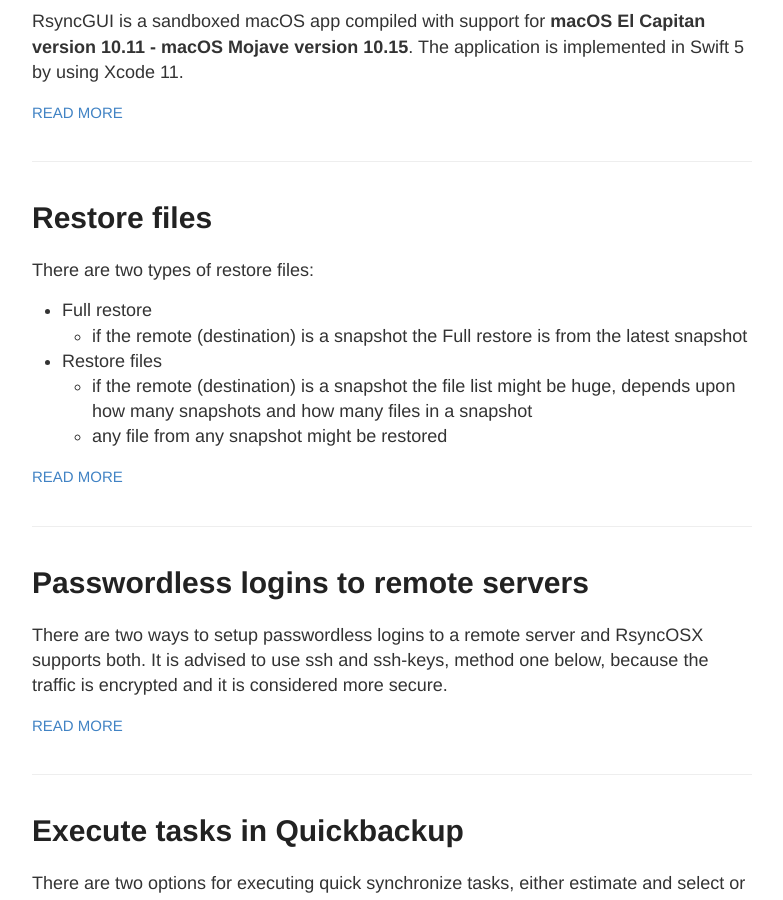
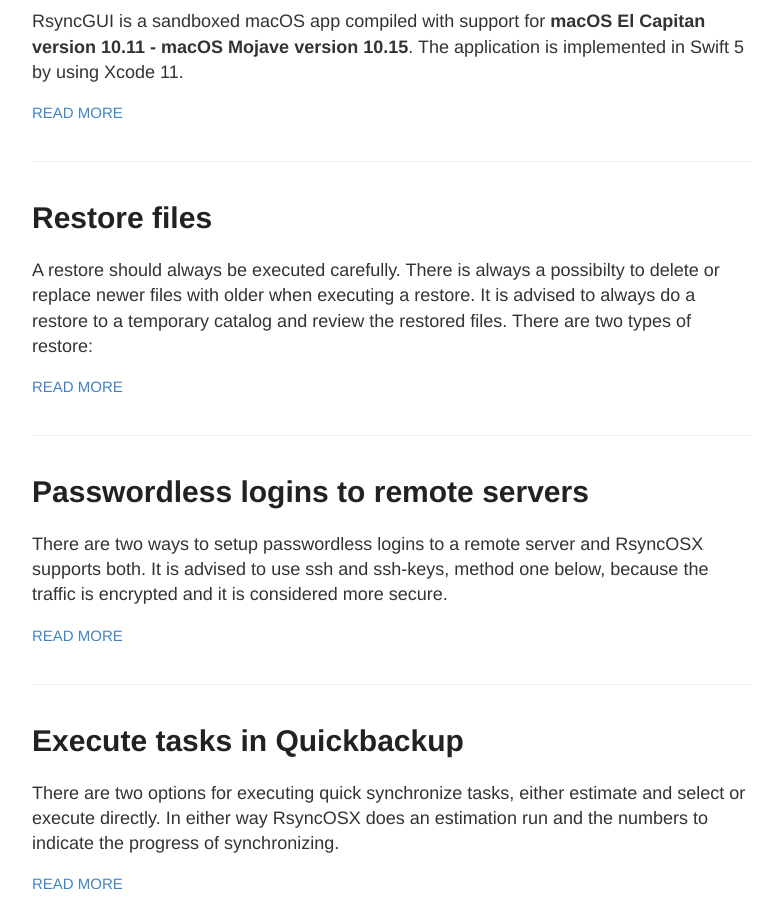
Before and after one commit to d2s/Documentation, a Jekyll site: the page built from index.html, in a window 1280 px wide and 900 px high, scrolled down 4947 px. Shown: the whole window, without its empty margins (248-1031 px from the left). Built offline with Jekyll 4.4.1, drawn with Linux system fonts in a browser that asks for light colours; part of the change alters nothing that is shown.

Commit message:
Update 2018-04-10-Restore.md

```diff
--- a/_posts/2018-04-10-Restore.md
+++ b/_posts/2018-04-10-Restore.md
@@ -3,19 +3,36 @@ layout: post
 title:  "Restore files"
 permalink: restore
 ---
-There are two types of restore files:
-- Full restore
+A restore should always be executed carefully. There is always a possibilty to delete or replace newer files with older when executing a restore. It is advised to always do a restore to a temporary catalog and review the restored files. There are two types of restore:
+
+- full restore
   - if the remote (destination) is a snapshot the Full restore is from the latest snapshot
-- Restore files
+- restore files
   - if the remote (destination) is a snapshot the file list might be huge, depends upon how many snapshots and how many files in a snapshot
   - any file from any snapshot might be restored
 
-Only full restore is allowed from remote (destination) catalog to source catalog. But the default restore for both Full restore and Restore files are to a temporary catalog.
+**Step one** in a restore is to select from which configuration a restore is to be executed.
+
+### Temporary restore path
+
+Only a full restore is allowed from remote catalog to source catalog. Default restore for full restore and restore files are to a temporary restore path. To set a temporary restore path [select userconfiguration](/userconfiguration) and set `temporary path restore`.
+
+To do a restore, either full or by file, an estimation is normally required. The status light changes from red to yellow when an estimation can be executed. The status light is green when a restore can be executed.
+
+You can restore single file or catalogs by a double click in the right table, if restore by files are selected and RsyncOSX has retrieved file list from remote location.
+
+### Full restore
+
+A full restore might be restored to the original source catalog on the Mac. It is not advised to do so. Always execute a restore to the temporary restore path.
 
 ![](/images/RsyncOSX/master/restore/restore.png)
 
-To do a restore, either full or files, an estimation is required. The status light changes from red to yellow when an estimation can be executed. The status light is green when a restore can be executed.
+The button `Do the real thing:` must be checked before a restore can be executed (after an estimation run). If not only a simulation message is shown.
 
-The button Do the real thing: must be checked before a restore is executed. If not only a simulation message is shown.
+### Restore files
+
+Restore of files and catalogs is only allowed to a `temporary path restore`.
+
+To restore files or catalogs select the restore by file button. RsyncOSX retrieves files from remote location. Select either a file or catalog, execute an `Estimate` and then a `Restore`. A double click on a file or catalog in right table will execute a restore right away.
 
 ![](/images/RsyncOSX/master/restore/restore2.png)
```
